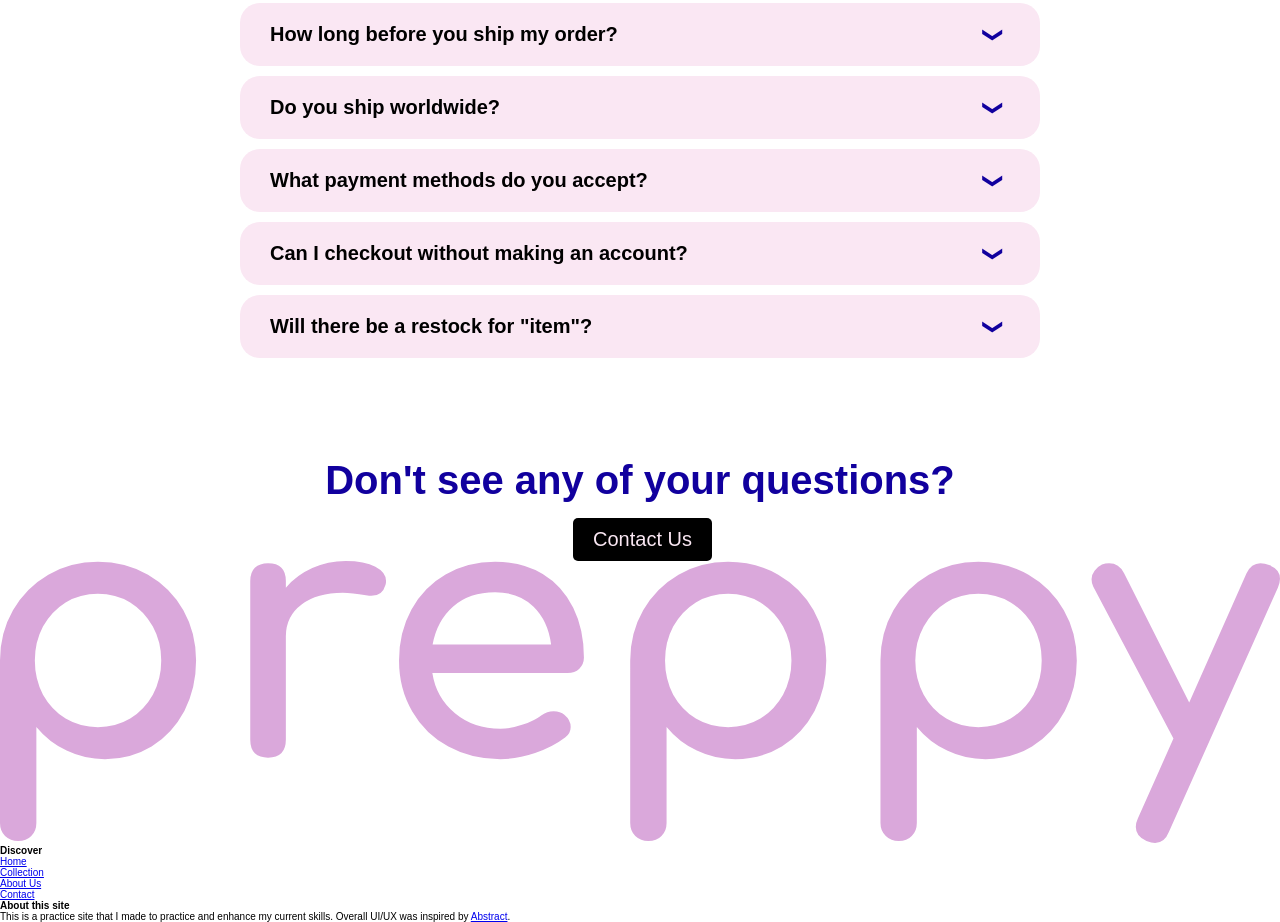
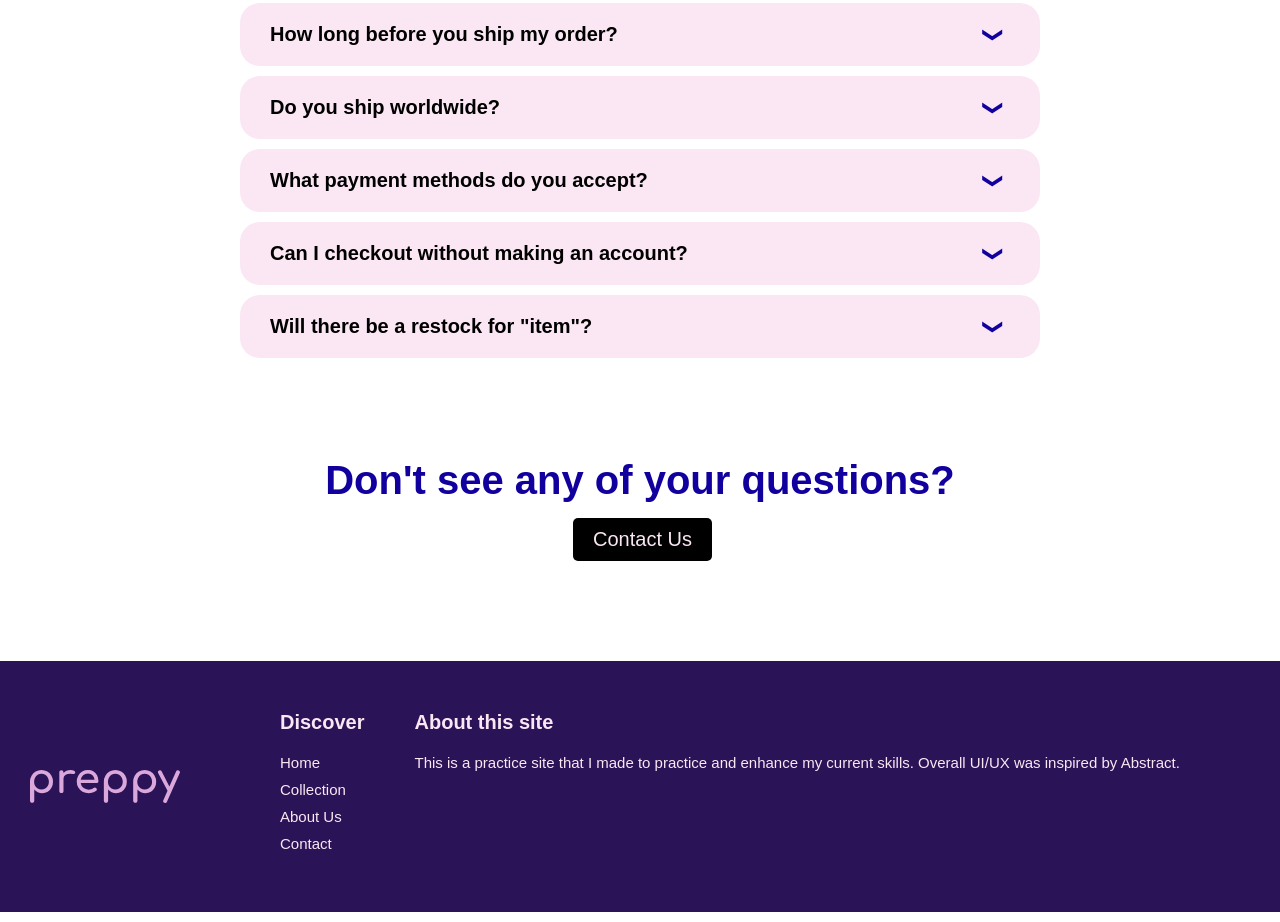
Before and after one commit to zeeneecodes/practice-faq-landing, a website: page index.html in a window 1280 px wide. Shown: the part 500-1422 px from the top of the page. Drawn offline with Linux system fonts and the light colour scheme.

Commit message:
add style to the footer

```diff
--- a/sass/layout/_footer.scss
+++ b/sass/layout/_footer.scss
@@ -0,0 +1,60 @@
+.footer {
+  position: relative;
+  bottom: 0;
+  left:0;
+  right:0;
+  background-color: $violet-darker-1;
+  padding: 5rem 3rem;
+
+  &__inner-container {
+    display: flex;
+  }
+
+  &__logo {
+    width: 15rem;
+  }
+
+  &__links {
+    &:not(:last-child) {
+      margin-right: 5rem;
+    }
+
+    &-container {
+      margin-left: 10rem;
+      display: flex;
+    }
+
+    &-title {
+      color: $pink-lighter;
+      font-size: 2rem;
+    }
+
+    & ul {
+      list-style-type: none;
+    }
+
+    & li {
+      margin-bottom: 1rem;
+
+      &:first-child {
+        margin-top: 2rem;
+      }
+    }
+
+    &-item {
+      margin-top: 2rem;
+      color: $pink-lighter;
+      font-size: 1.5rem;
+    }
+
+    &-link {
+      font-size: 1.5rem;
+
+      &:link,
+      &:visited {
+        text-decoration: none;
+        color: $pink-lighter;
+      }
+    }
+  }
+}
```
Also changed, not shown: css/style.css.
